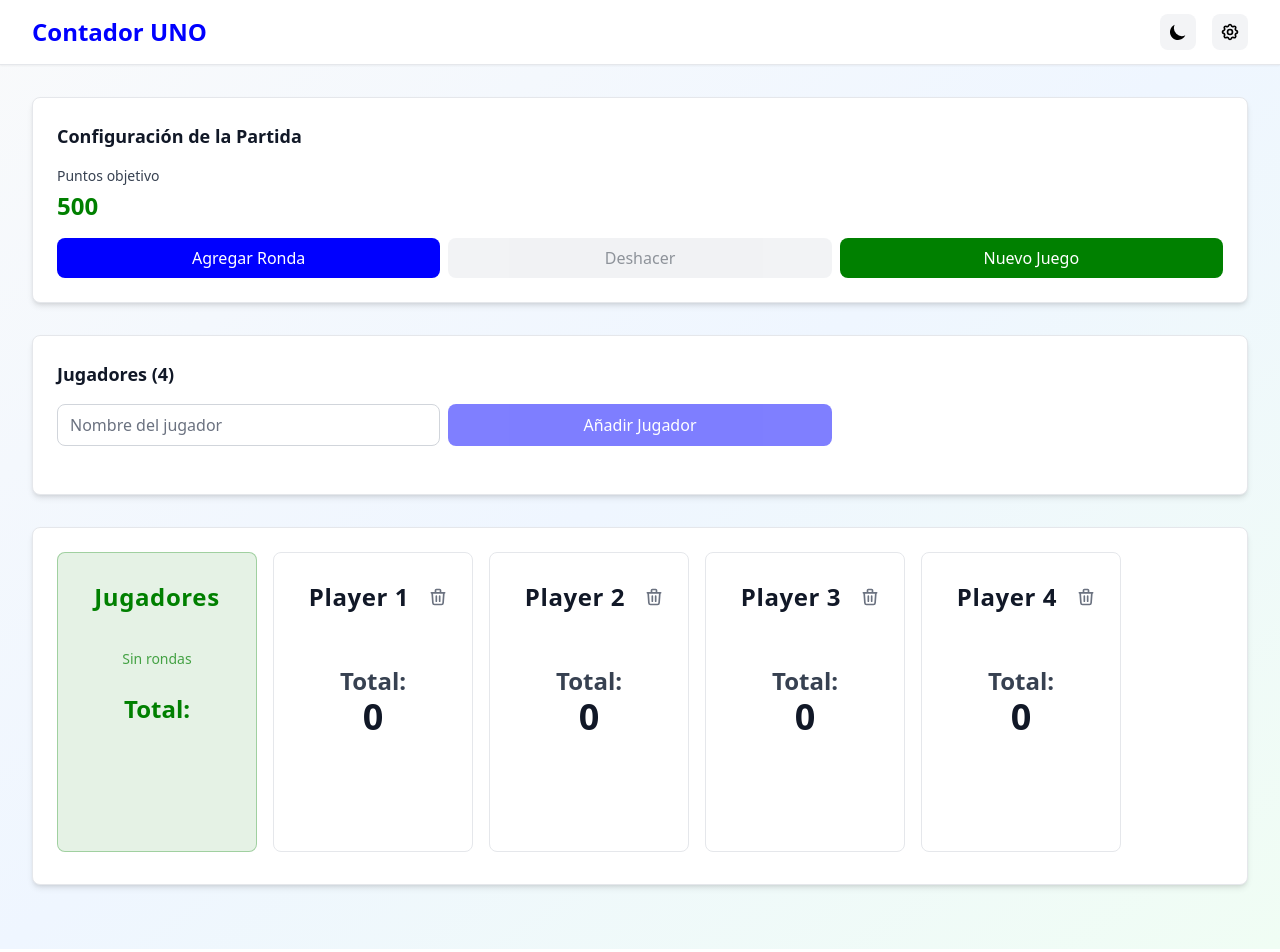
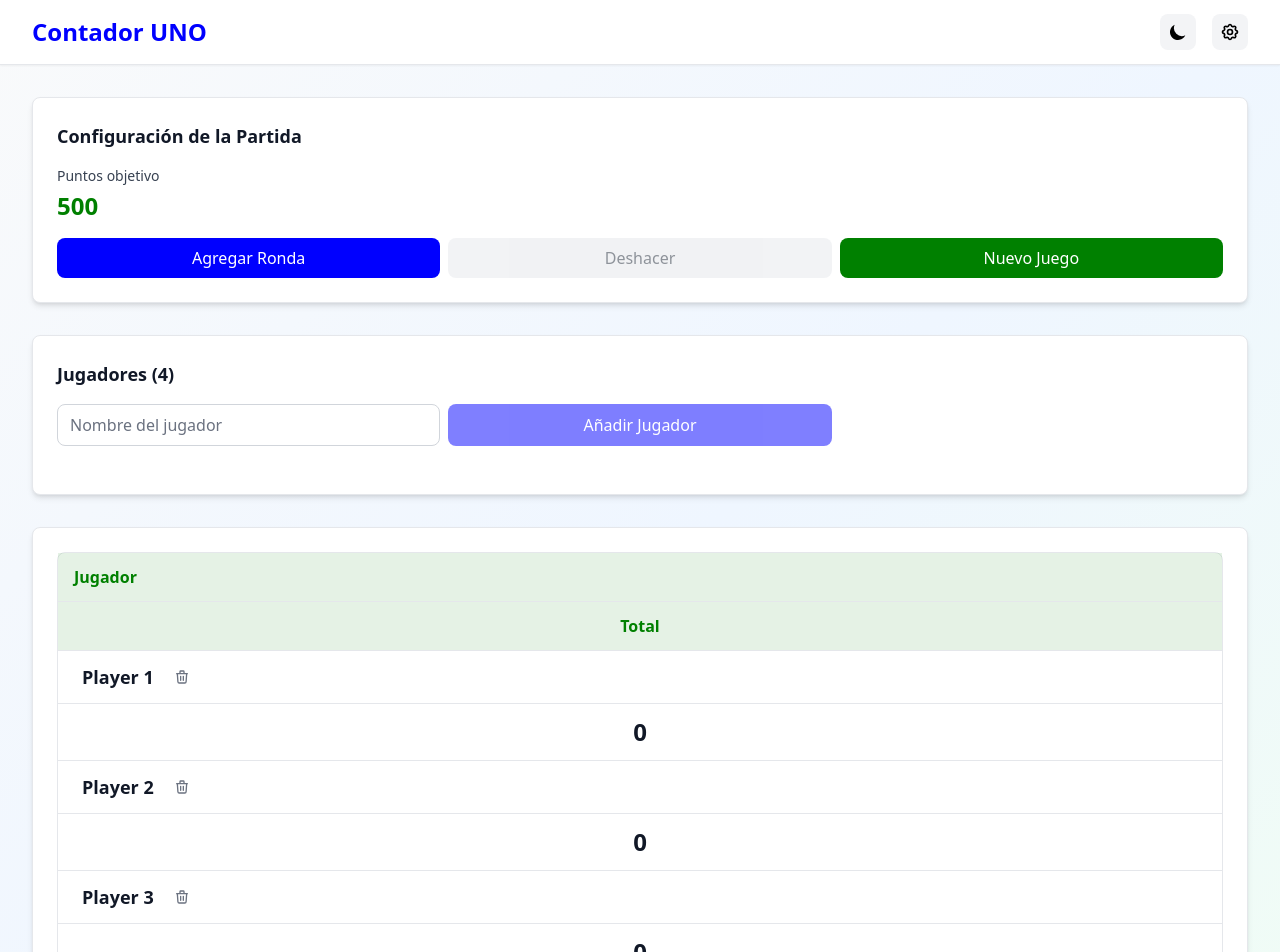
Before and after one commit to NataPeralta/contador-uno, a React (Vite) app: page / in a window 1280 px wide. Shown: the top 952 px of the page. Built offline with nearby package versions, Linux system fonts and the light colour scheme.

Commit message:
style: Mejorar visual de grid de jugadores y scrollbar

```diff
--- a/src/components/PlayerGrid.tsx
+++ b/src/components/PlayerGrid.tsx
@@ -1,5 +1,4 @@
-import React from 'react';
-import { PlayerCard } from './PlayerCard';
+import React, { useState } from 'react';
 import type { Player } from '../types';
 
 interface PlayerGridProps {
@@ -19,58 +18,184 @@ export const PlayerGrid: React.FC<PlayerGridProps> = ({
   canRemovePlayer,
   onEditCompleteRound
 }) => {
-  if (players.length === 0) {
-    return null;
-  }
+  if (players.length === 0) return null;
+
+  // Máximo número de rondas
+  const maxRounds = Math.max(...players.map(p => p.rounds.length));
+  const columns = 2 + maxRounds; // Jugador + rondas + total
 
   return (
-    <div className="flex gap-4 overflow-x-auto pb-2">
-      {/* Card de header */}
-      <div className="relative bg-uno-green bg-opacity-10 dark:bg-uno-green dark:bg-opacity-20 border border-uno-green border-opacity-30 dark:border-uno-green dark:border-opacity-50 rounded-lg p-6 flex flex-col items-center min-w-[200px] min-h-[300px]">
-        {/* Header con título */}
-        <div className="w-full flex items-center justify-center mb-6">
-          <span className="px-2 py-1 text-uno-green dark:text-uno-green-light text-2xl font-bold tracking-wide">
-            Jugadores
-          </span>
+    <div className="overflow-x-auto scrollbar-thin scrollbar-thumb-rounded scrollbar-thumb:bg-uno-blue/30">
+      <div
+        className={`grid w-full min-w-max border border-gray-200 dark:border-gray-700 rounded-lg bg-white dark:bg-gray-800`}
+        style={{
+          gridTemplateColumns: `200px repeat(${maxRounds}, 1fr) 100px`,
+        }}
+      >
+        {/* Header */}
+        <div className="px-4 py-3 font-semibold text-uno-green dark:text-uno-green-light border-b border-gray-200 dark:border-gray-700 bg-uno-green bg-opacity-10 dark:bg-uno-green dark:bg-opacity-20">
+          Jugador
         </div>
-
-        {/* Indicadores de columnas */}
-        <div className="mt-2 flex flex-col gap-2">
-          {players[0]?.rounds.length > 0 ? (
-            players[0].rounds.map((_, idx) => (
-              <div key={idx} className="grid grid-cols-2 items-center justify-items-center text-[2rem] mb-1">
-                <span className="ml-1 text-xs font-bold text-uno-green dark:text-uno-green-light">Ronda {idx + 1}</span>
+        {Array.from({ length: maxRounds }, (_, idx) => (
+          <div
+            key={idx}
+            className="px-3 py-3 text-center font-semibold text-uno-green dark:text-uno-green-light border-b border-gray-200 dark:border-gray-700 bg-uno-green bg-opacity-10 dark:bg-uno-green dark:bg-opacity-20 flex items-center gap-2 justify-center"
+          >
+            <span>Ronda {idx + 1}</span>
             <button
-                  className="ml-2 p-1 text-xs text-uno-blue dark:text-uno-blue-light hover:text-uno-blue-dark dark:hover:text-uno-blue transition-colors"
+              className="p-1 text-xs text-uno-blue dark:text-uno-blue-light hover:text-uno-blue-dark dark:hover:text-uno-blue transition-colors"
               title="Editar esta ronda"
               onClick={() => onEditCompleteRound(idx)}
             >
               ✎
             </button>
           </div>
-            ))
-          ) : (
-            <div className="text-center text-uno-green dark:text-uno-green-light text-sm opacity-70">
-              Sin rondas
-            </div>
-          )}
+        ))}
+        <div className="px-4 py-3 text-center font-semibold text-uno-green dark:text-uno-green-light border-b border-gray-200 dark:border-gray-700 bg-uno-green bg-opacity-10 dark:bg-uno-green dark:bg-opacity-20">
+          Total
         </div>
 
-        {/* Total */}
-        <p className="text-2xl font-bold mt-6 text-uno-green dark:text-uno-green-light">Total:</p>
-      </div>
+        {/* Filas de jugadores */}
+        {players.map((player) => {
+          const isWinner = player.points >= targetPoints;
+          // Historial de puntos acumulados y sumados por ronda
+          let history: { total: number; sum: number }[] = [];
+          let acc = 0;
+          player.rounds.forEach(round => {
+            const playerPoints = round.points.find(p => p.playerId === player.id);
+            const sum = playerPoints ? playerPoints.points : 0;
+            acc += sum;
+            history.push({ total: acc, sum });
+          });
 
-      {/* Cards de jugadores */}
-      {players.map(player => (
-        <PlayerCard
-          key={player.id}
+          return (
+            <React.Fragment key={player.id}>
+              {/* Nombre y borrar */}
+              <div className="px-4 py-3 border-b border-gray-200 dark:border-gray-700 flex items-center gap-2">
+                <PlayerNameCell
                   player={player}
                   onUpdateName={onUpdatePlayerName}
                   onRemove={onRemovePlayer}
                   canRemove={canRemovePlayer}
-          targetPoints={targetPoints}
+                  isWinner={isWinner}
                 />
-      ))}
+              </div>
+              {/* Rondas */}
+              {Array.from({ length: maxRounds }, (_, roundIdx) => {
+                const roundData = history[roundIdx];
+                return (
+                  <div
+                    key={roundIdx}
+                    className="px-3 py-3 text-center border-b border-gray-200 dark:border-gray-700 flex items-center gap-2 justify-center"
+                  >
+                    {roundData ? (
+                      <>
+                        <span className="text-lg font-bold text-gray-700 dark:text-gray-200">
+                          {roundData.total}
+                        </span>
+                        <span className={`text-xs font-medium ${
+                          roundData.sum > 0
+                            ? 'text-uno-red dark:text-uno-red-light'
+                            : 'text-uno-green dark:text-uno-green-light'
+                        }`}>
+                          {roundData.sum > 0 ? `+${roundData.sum}` : '0'}
+                        </span>
+                      </>
+                    ) : (
+                      <span className="text-gray-400 dark:text-gray-500 text-sm">-</span>
+                    )}
+                  </div>
+                );
+              })}
+              {/* Total */}
+              <div className="px-4 py-3 text-center border-b border-gray-200 dark:border-gray-700 flex flex-col items-center justify-center">
+                <div className={`text-2xl font-bold ${
+                  isWinner
+                    ? 'text-uno-green dark:text-uno-green-light'
+                    : 'text-gray-900 dark:text-gray-100'
+                }`}>
+                  {player.points}
+                </div>
+                {isWinner && (
+                  <div className="text-xs text-uno-green dark:text-uno-green-light font-medium">
+                    ¡GANADOR!
+                  </div>
+                )}
+              </div>
+            </React.Fragment>
+          );
+        })}
+      </div>
     </div>
   );
 };
+
+// Componente para el nombre del jugador con edición inline
+interface PlayerNameCellProps {
+  player: Player;
+  onUpdateName: (id: string, name: string) => void;
+  onRemove: (id: string) => void;
+  canRemove: boolean;
+  isWinner: boolean;
+}
+
+const PlayerNameCell: React.FC<PlayerNameCellProps> = ({ player, onUpdateName, onRemove, canRemove, isWinner }) => {
+  const [isEditing, setIsEditing] = useState(false);
+  const [editName, setEditName] = useState(player.name);
+
+  const handleNameSubmit = () => {
+    if (editName.trim()) {
+      onUpdateName(player.id, editName.trim());
+      setIsEditing(false);
+    }
+  };
+
+  const handleKeyPress = (e: React.KeyboardEvent) => {
+    if (e.key === 'Enter') {
+      handleNameSubmit();
+    } else if (e.key === 'Escape') {
+      setEditName(player.name);
+      setIsEditing(false);
+    }
+  };
+
+  return (
+    <div className="flex items-center gap-2">
+      <div className="flex-1">
+        {isEditing ? (
+          <input
+            type="text"
+            value={editName}
+            onChange={(e) => setEditName(e.target.value)}
+            onBlur={handleNameSubmit}
+            onKeyDown={handleKeyPress}
+            className="w-full text-lg font-bold bg-gray-100 dark:bg-gray-700 text-gray-900 dark:text-gray-100 rounded px-2 py-1 shadow-sm transition-all"
+            autoFocus
+          />
+        ) : (
+          <span
+            className={`text-lg font-bold cursor-pointer hover:text-uno-blue dark:hover:text-uno-blue-light transition-colors px-2 py-1 rounded ${
+              isWinner
+                ? 'text-uno-green dark:text-uno-green-light'
+                : 'text-gray-900 dark:text-gray-100'
+            }`}
+            onClick={() => setIsEditing(true)}
+          >
+            {player.name}
+          </span>
+        )}
+      </div>
+      {canRemove && !isEditing && (
+        <button
+          onClick={() => onRemove(player.id)}
+          className="text-gray-500 dark:text-gray-400 hover:text-uno-red dark:hover:text-uno-red-light transition-colors p-1 rounded"
+          title="Eliminar jugador"
+        >
+          <svg className="w-4 h-4" fill="none" stroke="currentColor" viewBox="0 0 24 24">
+            <path strokeLinecap="round" strokeLinejoin="round" strokeWidth={2} d="M19 7l-.867 12.142A2 2 0 0116.138 21H7.862a2 2 0 01-1.995-1.858L5 7m5 4v6m4-6v6m1-10V4a1 1 0 00-1-1h-4a1 1 0 00-1 1v3M4 7h16" />
+          </svg>
+        </button>
+      )}
+    </div>
+  );
+};
```
Lines whose indentation alone changed are shown as unchanged.
